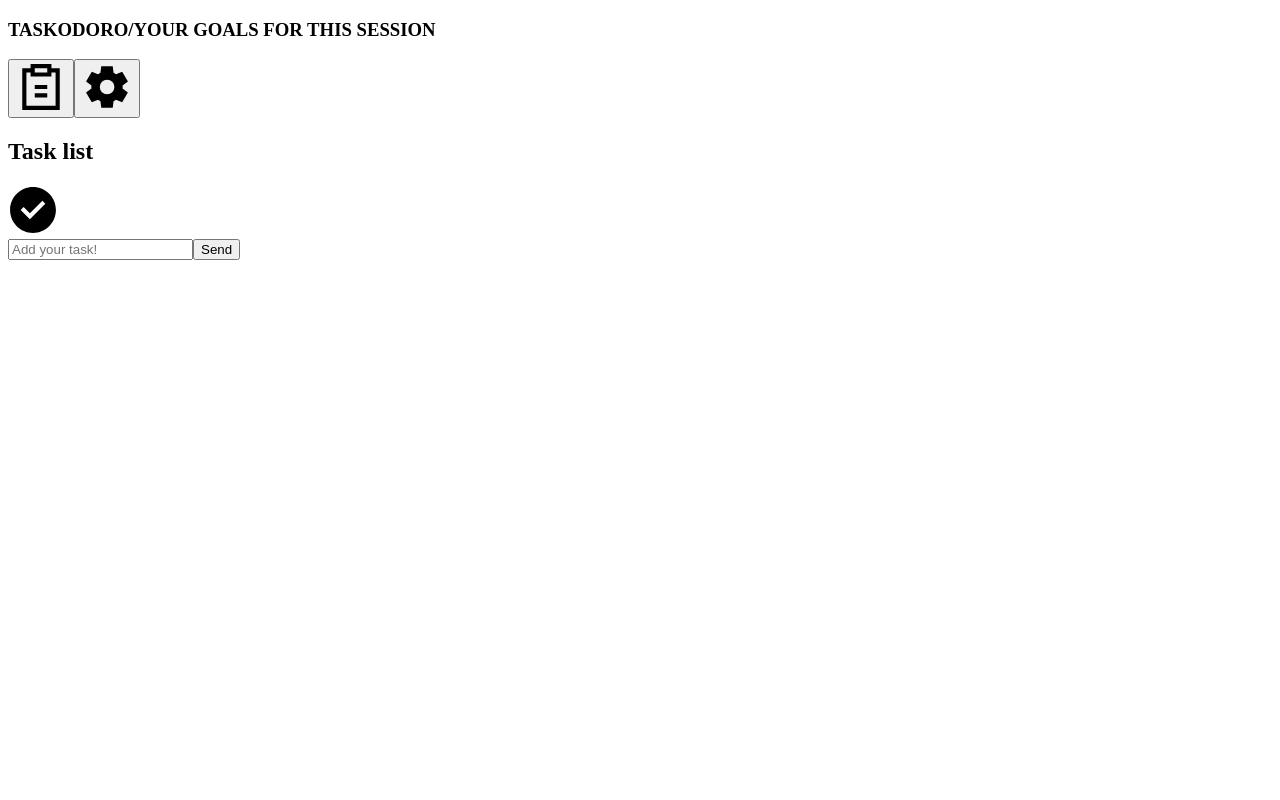
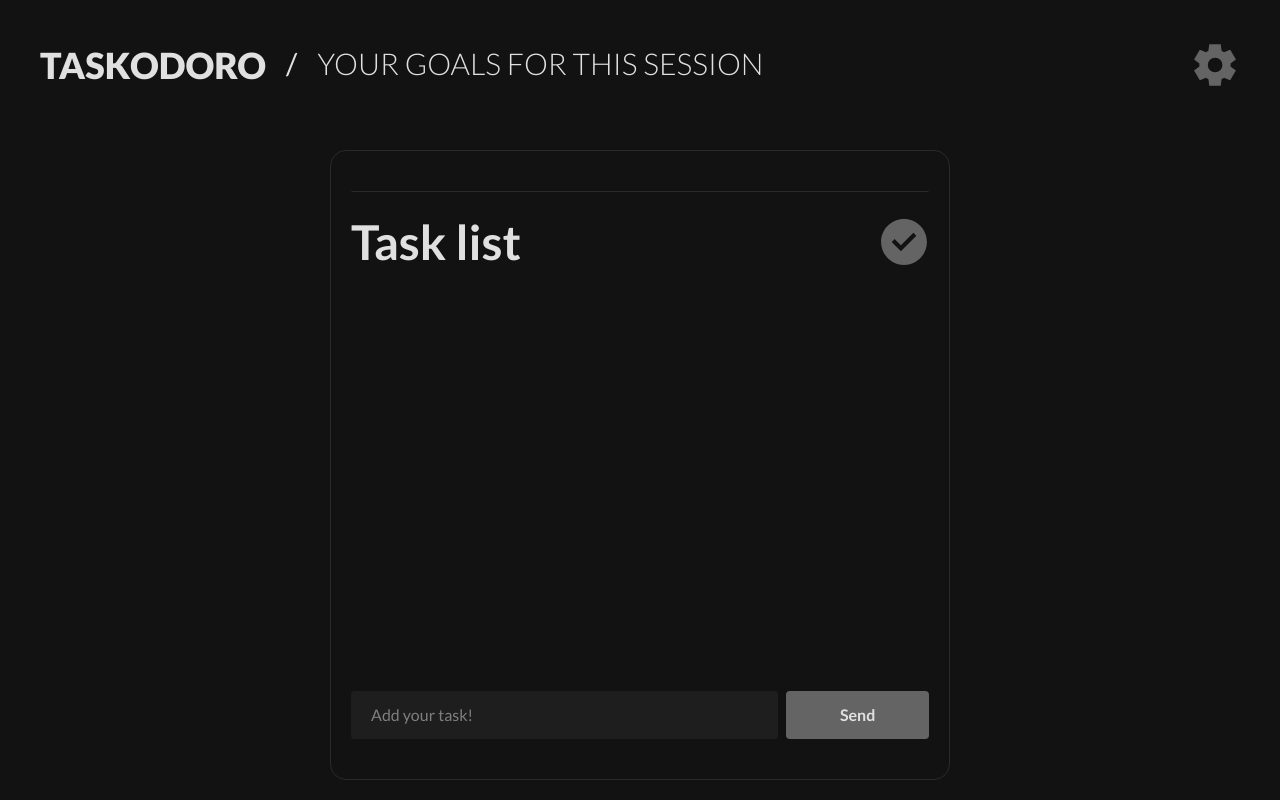
Before and after one commit to iamwilllll/Taskodoro, a React (Vite) app: page / in a window 1280 px wide. Built offline with nearby package versions, Linux system fonts and the light colour scheme.

Commit message:
fix: Correct duplicate Tailwind CSS import in App.css and ensure stylesheet link in index.html

```diff
--- a/index.html
+++ b/index.html
@@ -4,6 +4,7 @@
         <meta charset="UTF-8" />
         <meta name="viewport" content="width=device-width, initial-scale=1.0" />
         <link rel="shortcut icon" href="/favicon.svg" type="image/x-icon" />
+        <link rel="stylesheet" href="/src/styles/App.css">
 
         <!-- IMPORT FONTS -->
         <link rel="preconnect" href="https://fonts.googleapis.com" />
--- a/src/styles/App.css
+++ b/src/styles/App.css
@@ -1,5 +1,3 @@
-@import 'tailwindcss';
-
 @import 'tailwindcss';
 
 :root {
```
